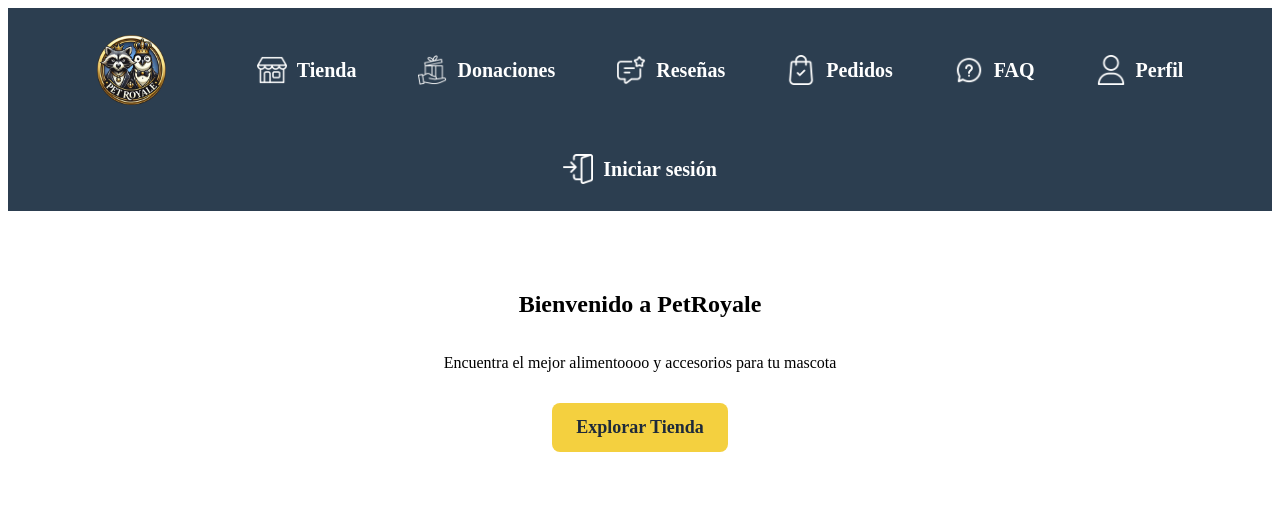
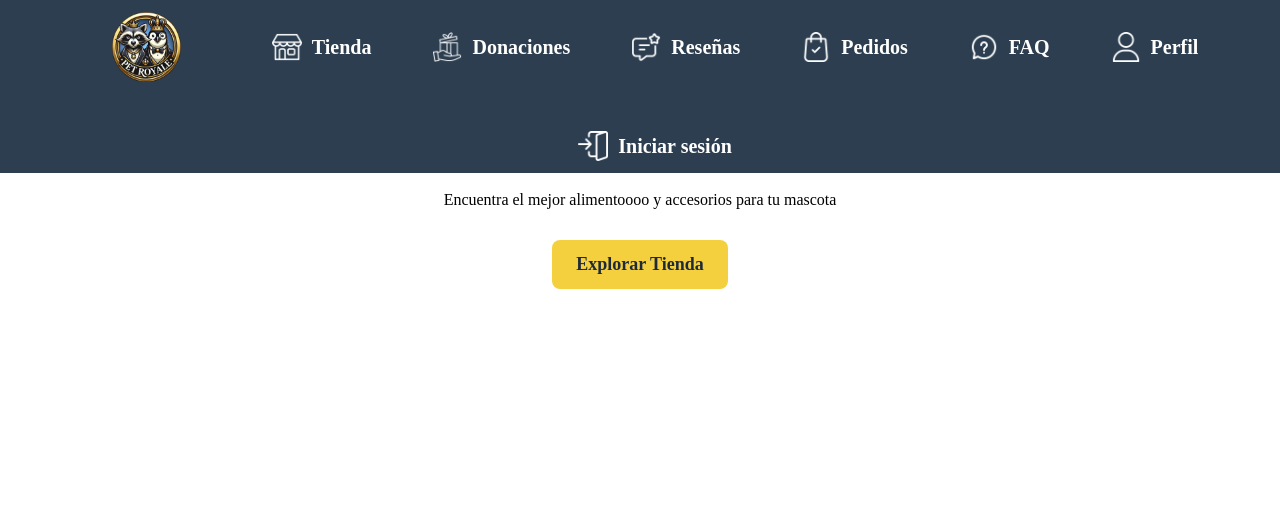
Before and after one commit to laloalarom9/PetRoyale, a Django app: page / in a window 1280 px wide. Shown: the top 511 px of the page. Run offline with Django 5.2, Linux system fonts and the light colour scheme.

Commit message:
Navbar mejorado

```diff
--- a/static/css/style.css
+++ b/static/css/style.css
@@ -1,11 +1,16 @@
 /* Ajustar el header y la barra de navegación */
 header {
     background-color: #2c3e50; /* Azul oscuro */
-    padding: 15px 0;
+    padding: 0 15px;
+    margin: 0;
+    width: 100vw; /* Ocupa todo el ancho de la pantalla */
     text-align: center;
     display: flex;
     align-items: center;
     justify-content: center;
+    position: fixed; /* Opcional, si quieres que la navbar sea fija */
+    top: 0;
+    left: 0;
 }
 
 /* Contenedor del logo */
@@ -33,6 +38,7 @@ nav {
     justify-content: center;
     gap: 25px;
     flex-wrap: wrap;
+    width: 100%; /* Asegura que ocupe todo el ancho */
 }
 
 /* Enlaces de la barra de navegación */
@@ -73,6 +79,7 @@ main {
     flex-direction: column;
     align-items: center;
     justify-content: center;
+    padding-top: 100px;
 }
 
 /* Botón de explorar tienda */
```
